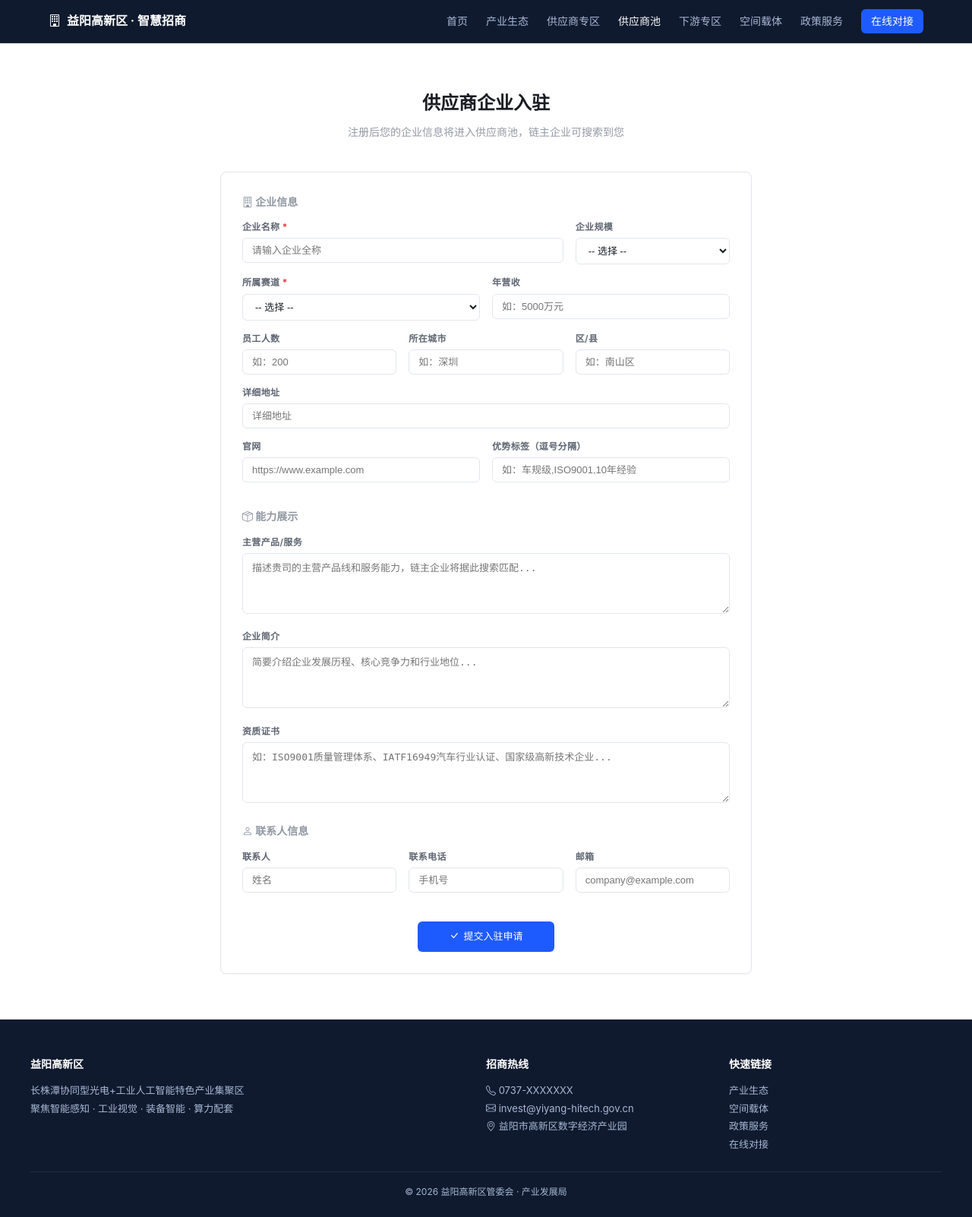
After one commit to mrlin1008/qingruan, a Flask app: page /supplier-register in a window 1280 px wide. The commit adds this page. Shown: the whole page at 76% size. Run offline with Flask 3, Linux system fonts and the light colour scheme.

Commit message:
feat: P1-供应商能力池+供需撮合仪表盘
P1-1 供应商企业入驻：
- Company模型扩展：certifications/products_services/annual_revenue/employee_count/advantage_tags
- /suppliers 供应商目录：搜索+赛道+规模筛选
- /supplier/<id> 企业详情页：产品/资质/标签+匹配需求+链主推荐
- /supplier-register 注册入驻：完整企业信息+能力展示表单

P1-2 供需撮合看板：
- 首页新增平台数据看板：需求数/供应商数/响应数/项目数+采购总额
- 最新采购需求+最近对接响应实时动态
- 5家演示供应商数据

Co-Authored-By: Claude <noreply@anthropic.com>

```diff
--- a/yiyang_invest/app.py
+++ b/yiyang_invest/app.py
@@ -181,9 +181,39 @@ def public_index():
     settled = Company.query.filter_by(company_type='settled', status='active').count()
     projects = Project.query.count()
 
+    # 平台实时数据
+    demand_count = ProcurementDemand.query.filter_by(status='open').count()
+    supplier_count = Company.query.filter(
+        Company.company_type.in_(['target', 'supplier']),
+        Company.is_chain_leader == False,
+        Company.status == 'active'
+    ).count()
+    response_count = DemandResponse.query.count()
+
+    # 采购总额
+    from sqlalchemy import func
+    total_demand_amount = 0
+    for d in ProcurementDemand.query.filter_by(status='open').all():
+        if d.amount_estimate:
+            import re
+            nums = re.findall(r'[\d.]+', d.amount_estimate.replace(',', ''))
+            if nums:
+                total_demand_amount += float(nums[0])
+
+    # 最近动态
+    recent_responses = DemandResponse.query.order_by(
+        DemandResponse.created_at.desc()).limit(4).all()
+    recent_demands = ProcurementDemand.query.filter_by(status='open').order_by(
+        ProcurementDemand.published_at.desc()).limit(3).all()
+
     return render_template('public/index.html',
                            park=park, articles=articles, chains=chains,
-                           settled_count=settled, project_count=projects)
+                           settled_count=settled, project_count=projects,
+                           demand_count=demand_count, supplier_count=supplier_count,
+                           response_count=response_count,
+                           total_demand_amount=int(total_demand_amount),
+                           recent_responses=recent_responses,
+                           recent_demands=recent_demands)
 
 
 @app.route('/industry')
@@ -349,6 +379,97 @@ def api_response_update(response_id):
         resp.reviewed_at = datetime.utcnow().strftime('%Y-%m-%d')
     db.session.commit()
     return jsonify({'ok': True, 'response': resp.to_dict()})
+
+
+# ==================== 供应商企业池 ====================
+@app.route('/suppliers')
+def public_suppliers():
+    """供应商企业目录 — 可搜索、筛选"""
+    track = request.args.get('track', '')
+    search = request.args.get('search', '').strip()
+    scale = request.args.get('scale', '')
+
+    query = Company.query.filter(
+        Company.company_type.in_(['target', 'supplier']),
+        Company.status == 'active'
+    ).filter(Company.is_chain_leader == False)
+
+    if track:
+        query = query.filter_by(industry_track=track)
+    if scale:
+        query = query.filter_by(scale=scale)
+    if search:
+        query = query.filter(
+            db.or_(Company.name.contains(search),
+                   Company.products_services.contains(search),
+                   Company.advantage_tags.contains(search))
+        )
+
+    suppliers = query.order_by(Company.created_at.desc()).all()
+    tracks = ['智能感知', '工业视觉', '装备智能', '算力配套']
+    scales = ['大型', '中型', '小型', '初创']
+    return render_template('public/suppliers.html',
+                           suppliers=suppliers, tracks=tracks, scales=scales,
+                           current_track=track, current_scale=scale, search=search)
+
+
+@app.route('/supplier/<int:company_id>')
+def public_supplier_detail(company_id):
+    """供应商企业详情页"""
+    supplier = db.session.get(Company, company_id)
+    if not supplier:
+        return "企业不存在", 404
+
+    # 匹配相关采购需求
+    related_demands = ProcurementDemand.query.filter(
+        ProcurementDemand.industry_track == supplier.industry_track,
+        ProcurementDemand.status == 'open'
+    ).limit(5).all()
+
+    # 同赛道链主
+    chain_leaders = Company.query.filter(
+        Company.is_chain_leader == True,
+        Company.industry_track == supplier.industry_track
+    ).limit(4).all()
+
+    return render_template('public/supplier_detail.html',
+                           supplier=supplier,
+                           related_demands=related_demands,
+                           chain_leaders=chain_leaders)
+
+
+@app.route('/supplier-register', methods=['GET', 'POST'])
+def public_supplier_register():
+    """供应商自主注册入驻"""
+    if request.method == 'POST':
+        company = Company(
+            name=request.form.get('company_name', '').strip(),
+            company_type='supplier',
+            industry_track=request.form.get('industry_track', ''),
+            scale=request.form.get('scale', ''),
+            city=request.form.get('city', ''),
+            district=request.form.get('district', ''),
+            address=request.form.get('address', ''),
+            contact_person=request.form.get('contact_person', ''),
+            contact_phone=request.form.get('contact_phone', ''),
+            contact_email=request.form.get('contact_email', ''),
+            website=request.form.get('website', ''),
+            description=request.form.get('description', ''),
+            certifications=request.form.get('certifications', ''),
+            products_services=request.form.get('products_services', ''),
+            annual_revenue=request.form.get('annual_revenue', ''),
+            employee_count=request.form.get('employee_count', type=int) or 0,
+            advantage_tags=request.form.get('advantage_tags', ''),
+            status='active',
+        )
+        db.session.add(company)
+        db.session.commit()
+        flash('注册成功！您的企业信息已加入供应商池，链主企业可搜索到您。', 'success')
+        return redirect(url_for('public_supplier_detail', company_id=company.id))
+
+    tracks = ['智能感知', '工业视觉', '装备智能', '算力配套']
+    scales = ['大型', '中型', '小型', '初创']
+    return render_template('public/supplier_register.html', tracks=tracks, scales=scales)
 
 
 # ==================== 下游应用商专区 ====================
--- a/yiyang_invest/models.py
+++ b/yiyang_invest/models.py
@@ -102,6 +102,11 @@ class Company(db.Model):
     contact_email = db.Column(db.String(100))
     website = db.Column(db.String(200))
     description = db.Column(db.Text)
+    certifications = db.Column(db.Text)             # 资质证书
+    products_services = db.Column(db.Text)          # 主营产品/服务
+    annual_revenue = db.Column(db.String(50))       # 年营收
+    employee_count = db.Column(db.Integer)          # 员工数
+    advantage_tags = db.Column(db.String(300))      # 优势标签，逗号分隔
     tianyancha_id = db.Column(db.String(50))       # 天眼查企业ID
     status = db.Column(db.String(20), default='active')  # active/inactive
     is_chain_leader = db.Column(db.Boolean, default=False)  # 是否链主企业
--- /dev/null
+++ b/yiyang_invest/templates/public/supplier_register.html
@@ -0,0 +1,129 @@
+{% extends "public_base.html" %}
+{% block title %}供应商入驻 — 益阳高新区智慧招商{% endblock %}
+
+{% block content %}
+<section class="portal-section">
+    <div style="max-width:700px;margin:0 auto;">
+        <h2 style="text-align:center;margin-bottom:8px;">供应商企业入驻</h2>
+        <p class="section-desc" style="text-align:center;">注册后您的企业信息将进入供应商池，链主企业可搜索到您</p>
+
+        <div class="card" style="margin-top:28px;">
+            <div class="card-body" style="padding:28px;">
+                <form method="post">
+                    <h5 style="font-size:14px;color:var(--text-tertiary);margin-bottom:12px;"><i class="bi bi-building"></i> 企业信息</h5>
+                    <div class="row">
+                        <div class="col-md-8">
+                            <div class="form-group">
+                                <label class="form-label">企业名称 <span class="text-danger">*</span></label>
+                                <input type="text" name="company_name" class="form-control" required placeholder="请输入企业全称">
+                            </div>
+                        </div>
+                        <div class="col-md-4">
+                            <div class="form-group">
+                                <label class="form-label">企业规模</label>
+                                <select name="scale" class="form-control">
+                                    <option value="">-- 选择 --</option>
+                                    {% for s in scales %}<option value="{{ s }}">{{ s }}</option>{% endfor %}
+                                </select>
+                            </div>
+                        </div>
+                        <div class="col-md-6">
+                            <div class="form-group">
+                                <label class="form-label">所属赛道 <span class="text-danger">*</span></label>
+                                <select name="industry_track" class="form-control" required>
+                                    <option value="">-- 选择 --</option>
+                                    {% for t in tracks %}<option value="{{ t }}">{{ t }}</option>{% endfor %}
+                                </select>
+                            </div>
+                        </div>
+                        <div class="col-md-6">
+                            <div class="form-group">
+                                <label class="form-label">年营收</label>
+                                <input type="text" name="annual_revenue" class="form-control" placeholder="如：5000万元">
+                            </div>
+                        </div>
+                        <div class="col-md-4">
+                            <div class="form-group">
+                                <label class="form-label">员工人数</label>
+                                <input type="number" name="employee_count" class="form-control" placeholder="如：200">
+                            </div>
+                        </div>
+                        <div class="col-md-4">
+                            <div class="form-group">
+                                <label class="form-label">所在城市</label>
+                                <input type="text" name="city" class="form-control" placeholder="如：深圳">
+                            </div>
+                        </div>
+                        <div class="col-md-4">
+                            <div class="form-group">
+                                <label class="form-label">区/县</label>
+                                <input type="text" name="district" class="form-control" placeholder="如：南山区">
+                            </div>
+                        </div>
+                        <div class="col-12">
+                            <div class="form-group">
+                                <label class="form-label">详细地址</label>
+                                <input type="text" name="address" class="form-control" placeholder="详细地址">
+                            </div>
+                        </div>
+                        <div class="col-md-6">
+                            <div class="form-group">
+                                <label class="form-label">官网</label>
+                                <input type="text" name="website" class="form-control" placeholder="https://www.example.com">
+                            </div>
+                        </div>
+                        <div class="col-md-6">
+                            <div class="form-group">
+                                <label class="form-label">优势标签（逗号分隔）</label>
+                                <input type="text" name="advantage_tags" class="form-control" placeholder="如：车规级,ISO9001,10年经验">
+                            </div>
+                        </div>
+                    </div>
+
+                    <h5 style="font-size:14px;color:var(--text-tertiary);margin:20px 0 12px;"><i class="bi bi-box-seam"></i> 能力展示</h5>
+                    <div class="form-group">
+                        <label class="form-label">主营产品/服务</label>
+                        <textarea name="products_services" class="form-control" rows="3" placeholder="描述贵司的主营产品线和服务能力，链主企业将据此搜索匹配..."></textarea>
+                    </div>
+                    <div class="form-group">
+                        <label class="form-label">企业简介</label>
+                        <textarea name="description" class="form-control" rows="3" placeholder="简要介绍企业发展历程、核心竞争力和行业地位..."></textarea>
+                    </div>
+                    <div class="form-group">
+                        <label class="form-label">资质证书</label>
+                        <textarea name="certifications" class="form-control" rows="2" placeholder="如：ISO9001质量管理体系、IATF16949汽车行业认证、国家级高新技术企业..."></textarea>
+                    </div>
+
+                    <h5 style="font-size:14px;color:var(--text-tertiary);margin:20px 0 12px;"><i class="bi bi-person"></i> 联系人信息</h5>
+                    <div class="row">
+                        <div class="col-md-4">
+                            <div class="form-group">
+                                <label class="form-label">联系人</label>
+                                <input type="text" name="contact_person" class="form-control" placeholder="姓名">
+                            </div>
+                        </div>
+                        <div class="col-md-4">
+                            <div class="form-group">
+                                <label class="form-label">联系电话</label>
+                                <input type="text" name="contact_phone" class="form-control" placeholder="手机号">
+                            </div>
+                        </div>
+                        <div class="col-md-4">
+                            <div class="form-group">
+                                <label class="form-label">邮箱</label>
+                                <input type="email" name="contact_email" class="form-control" placeholder="company@example.com">
+                            </div>
+                        </div>
+                    </div>
+
+                    <div style="text-align:center;margin-top:24px;">
+                        <button type="submit" class="btn btn-primary" style="color:#fff;padding:10px 40px;">
+                            <i class="bi bi-check-lg"></i> 提交入驻申请
+                        </button>
+                    </div>
+                </form>
+            </div>
+        </div>
+    </div>
+</section>
+{% endblock %}
--- a/yiyang_invest/templates/public_base.html
+++ b/yiyang_invest/templates/public_base.html
@@ -24,6 +24,7 @@
             <a href="/" class="{{ 'active' if request.path == '/' }}">首页</a>
             <a href="/industry" class="{{ 'active' if request.path == '/industry' }}">产业生态</a>
             <a href="/supplier-zone" class="{{ 'active' if request.path.startswith('/supplier-zone') }}">供应商专区</a>
+            <a href="/suppliers" class="{{ 'active' if request.path.startswith('/supplier') }}">供应商池</a>
             <a href="/downstream-zone" class="{{ 'active' if request.path.startswith('/downstream-zone') }}">下游专区</a>
             <a href="/space" class="{{ 'active' if request.path == '/space' }}">空间载体</a>
             <a href="/policy" class="{{ 'active' if request.path == '/policy' }}">政策服务</a>
```
Also changed, not shown: yiyang_invest/templates/public/index.html (+64 -0 lines), yiyang_invest/templates/public/supplier_detail.html (added, +122 -0 lines), yiyang_invest/templates/public/suppliers.html (added, +74 -0 lines).
